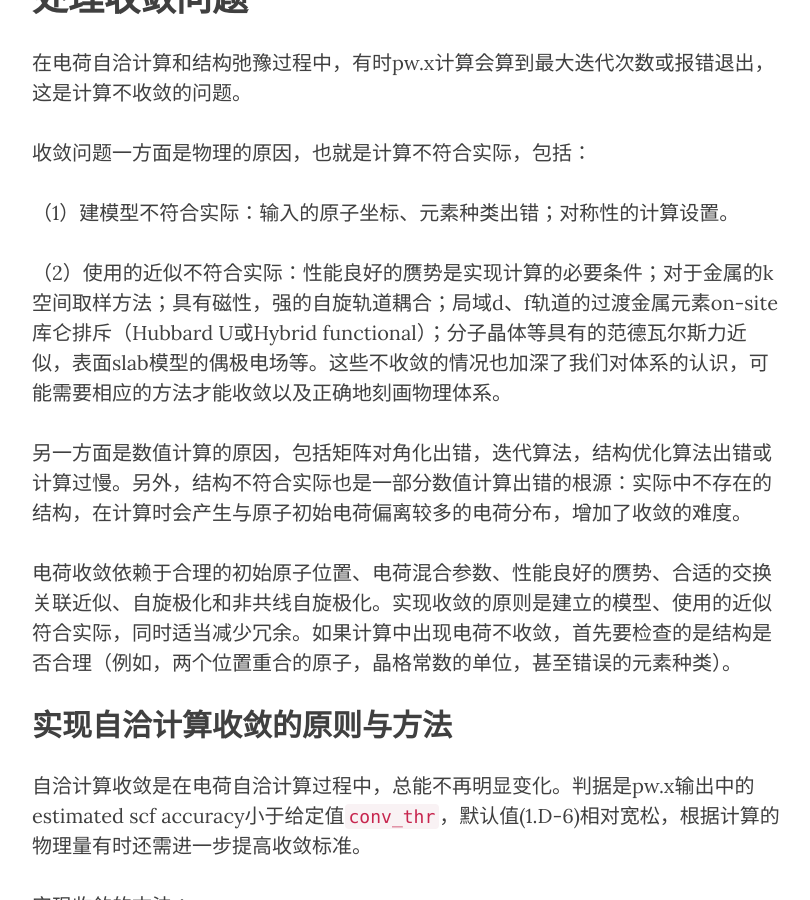
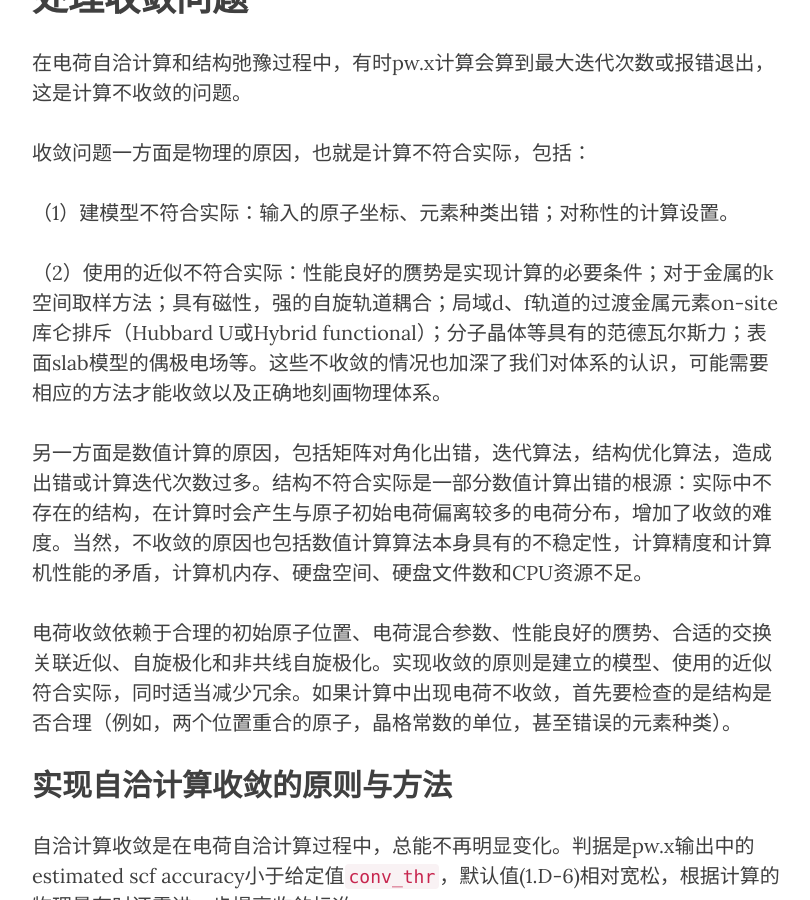
Before and after one commit to yyyu200/DFTbook, a Jekyll site: the page built from _posts/2019-06-27-converge.md, in a window 1280 px wide and 900 px high, scrolled down 340 px. Shown: the whole window, without its empty margins (233-1043 px from the left). Built offline with Jekyll 4.4.1, drawn with Linux system fonts in a browser that asks for light colours; nearby versions of some CDN libraries; comment, search, counter and statistics services are not loaded.

Commit message:
modify at20190803-09:03:34-aliyun

```diff
--- a/_posts/2019-06-27-converge.md
+++ b/_posts/2019-06-27-converge.md
@@ -27,10 +27,10 @@ trans: cube
 
 （1）建模型不符合实际：输入的原子坐标、元素种类出错；对称性的计算设置。
 
-（2）使用的近似不符合实际：性能良好的赝势是实现计算的必要条件；对于金属的k空间取样方法；具有磁性，强的自旋轨道耦合；局域d、f轨道的过渡金属元素on-site库仑排斥（Hubbard U或Hybrid functional）；分子晶体等具有的范德瓦尔斯力近似，表面slab模型的偶极电场等。这些不收敛的情况也加深了我们对体系的认识，可能需要相应的方法才能收敛以及正确地刻画物理体系。
+（2）使用的近似不符合实际：性能良好的赝势是实现计算的必要条件；对于金属的k空间取样方法；具有磁性，强的自旋轨道耦合；局域d、f轨道的过渡金属元素on-site库仑排斥（Hubbard U或Hybrid functional）；分子晶体等具有的范德瓦尔斯力；表面slab模型的偶极电场等。这些不收敛的情况也加深了我们对体系的认识，可能需要相应的方法才能收敛以及正确地刻画物理体系。
 
 
-另一方面是数值计算的原因，包括矩阵对角化出错，迭代算法，结构优化算法出错或计算过慢。另外，结构不符合实际也是一部分数值计算出错的根源：实际中不存在的结构，在计算时会产生与原子初始电荷偏离较多的电荷分布，增加了收敛的难度。
+另一方面是数值计算的原因，包括矩阵对角化出错，迭代算法，结构优化算法，造成出错或计算迭代次数过多。结构不符合实际是一部分数值计算出错的根源：实际中不存在的结构，在计算时会产生与原子初始电荷偏离较多的电荷分布，增加了收敛的难度。当然，不收敛的原因也包括数值计算算法本身具有的不稳定性，计算精度和计算机性能的矛盾，计算机内存、硬盘空间、硬盘文件数和CPU资源不足。
 
 电荷收敛依赖于合理的初始原子位置、电荷混合参数、性能良好的赝势、合适的交换关联近似、自旋极化和非共线自旋极化。实现收敛的原则是建立的模型、使用的近似符合实际，同时适当减少冗余。如果计算中出现电荷不收敛，首先要检查的是结构是否合理（例如，两个位置重合的原子，晶格常数的单位，甚至错误的元素种类）。
 
```
